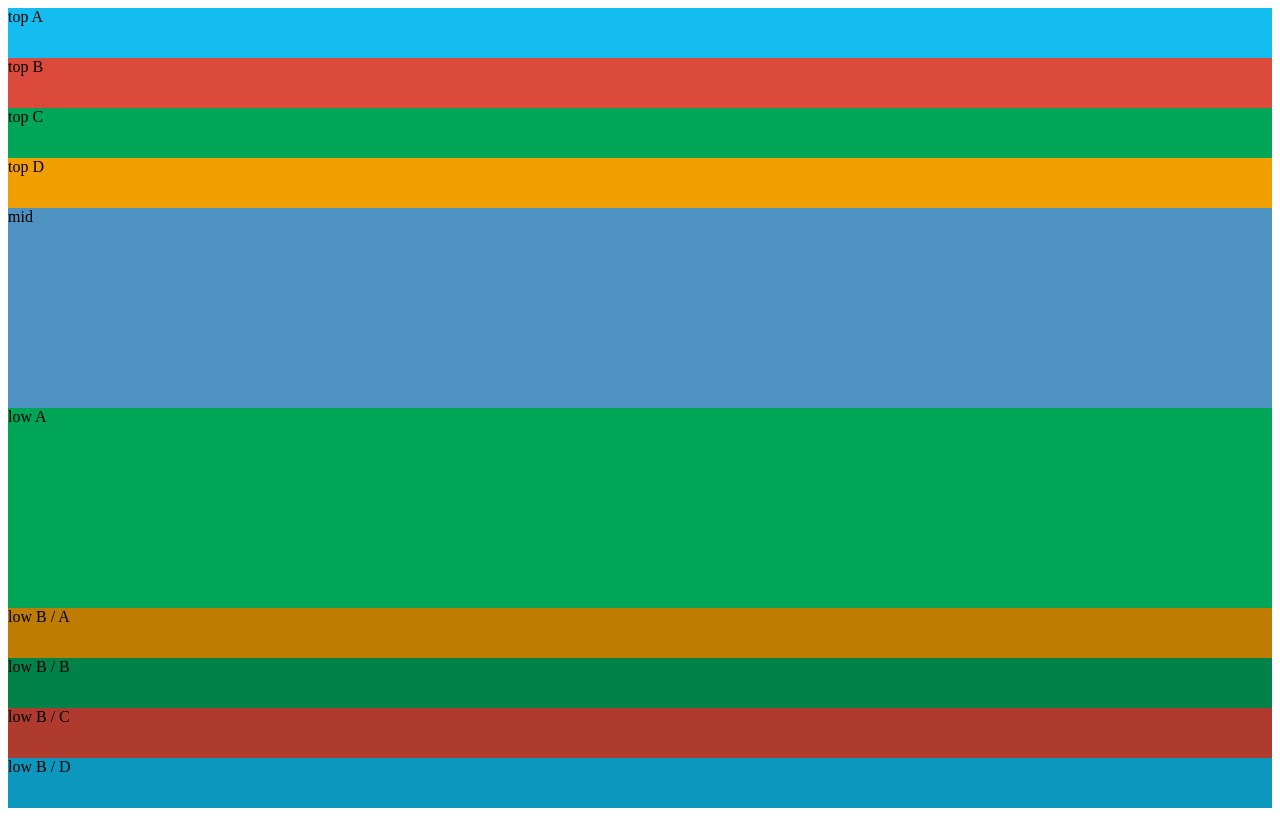
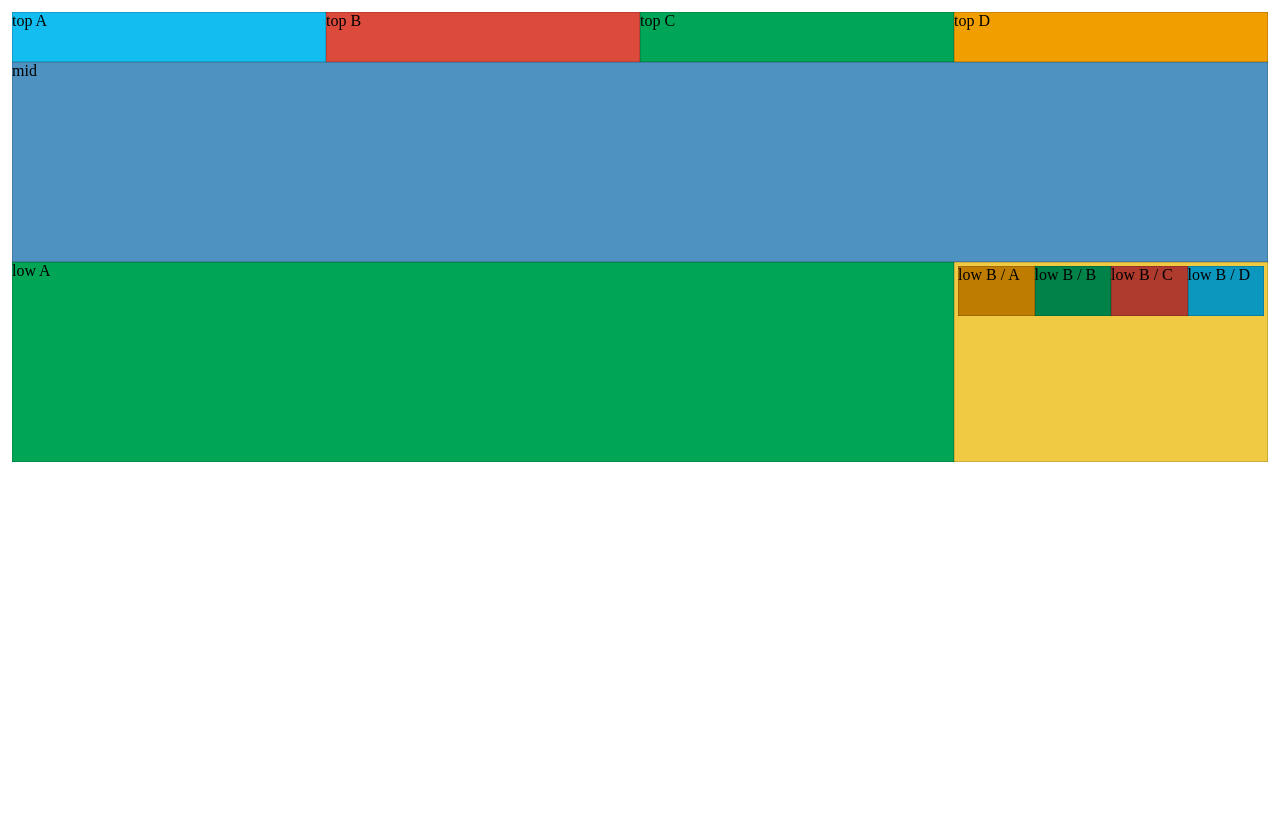
Before and after one commit to vlukashov/layout-lab, a plain HTML site: page css-grid-layout.html in a window 1280 px wide. Drawn offline with Linux system fonts and the light colour scheme.

Commit message:
add a naive CSS grid layout implementation

```diff
--- a/css-grid-layout.css
+++ b/css-grid-layout.css
@@ -6,7 +6,7 @@
   height: 200px;
 }
 
-.low {
+.low.a {
   height: 200px;
 }
 
@@ -21,3 +21,51 @@
 .low.b .top.b { background-color: #008249; }
 .low.b .top.c { background-color: #AF3A2E; }
 .low.b .top.d { background-color: #0C98BE; }
+
+.layout {
+  padding: 4px;
+}
+
+.layout > * {
+  box-shadow: inset 1px 0 0 0 rgba(0, 0, 0, 0.15),
+              inset -1px 0 0 0 rgba(0, 0, 0, 0.15),
+              inset 0 1px 0 0 rgba(0, 0, 0, 0.15),
+              inset 0 -1px 0 0 rgba(0, 0, 0, 0.15);
+}
+
+.layout {
+  display: grid;
+  grid-template-columns: repeat(12, 1fr);
+}
+
+.top.a { grid-column: 1 / 13; }
+.top.b { grid-column: 1 / 13; }
+.top.c { grid-column: 1 / 13; }
+.top.d { grid-column: 1 / 13; }
+.mid { grid-column: 1 / 13; }
+.low.a { grid-column: 1 / 13; }
+.low.b { grid-column: 1 / 13; }
+
+@media (min-width: 720px) {
+  .top.a { grid-column: 1 / 7; }
+  .top.b { grid-column: 7 / 13; }
+  .top.c { grid-column: 1 / 7; }
+  .top.d { grid-column: 7 / 13; }
+
+  .mid { grid-column: 1 / 13; }
+
+  .low.a { grid-column: 1 / 13; }
+  .low.b { grid-column: 1 / 13; }
+}
+
+@media (min-width: 1280px) {
+  .top.a { grid-column: 1 / 4; }
+  .top.b { grid-column: 4 / 7; }
+  .top.c { grid-column: 7 / 10; }
+  .top.d { grid-column: 10 / 13; }
+
+  .mid { grid-column: 1 / 13; }
+
+  .low.a { grid-column: 1 / 10; }
+  .low.b { grid-column: 10 / 13; }
+}
```
